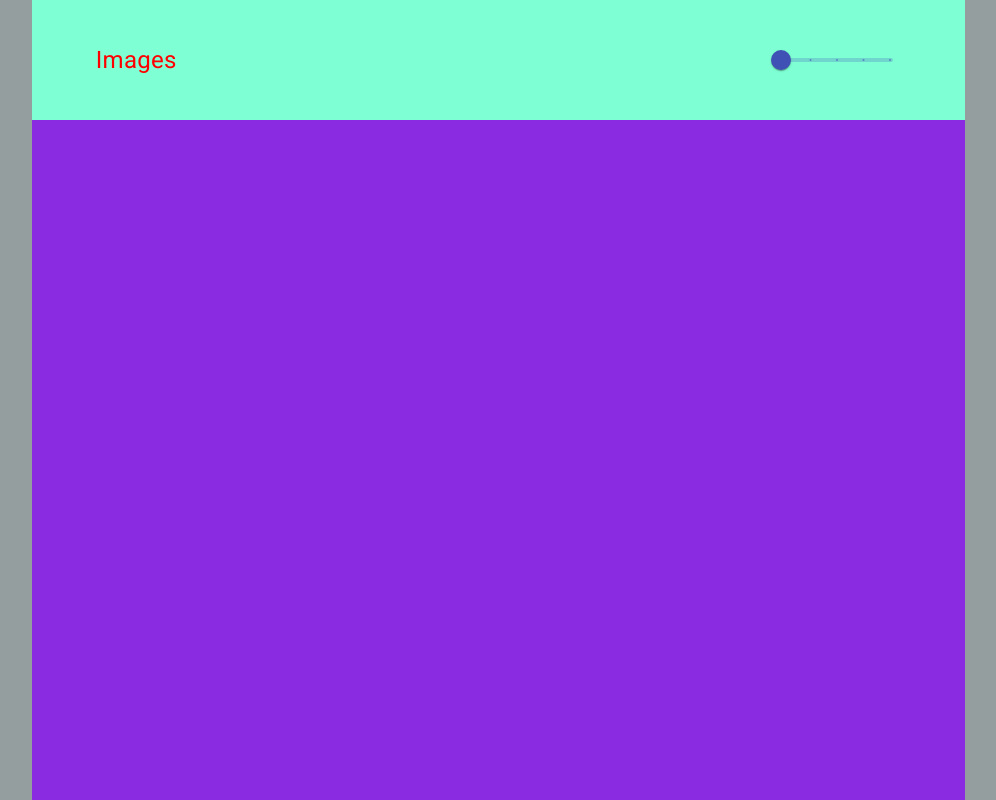
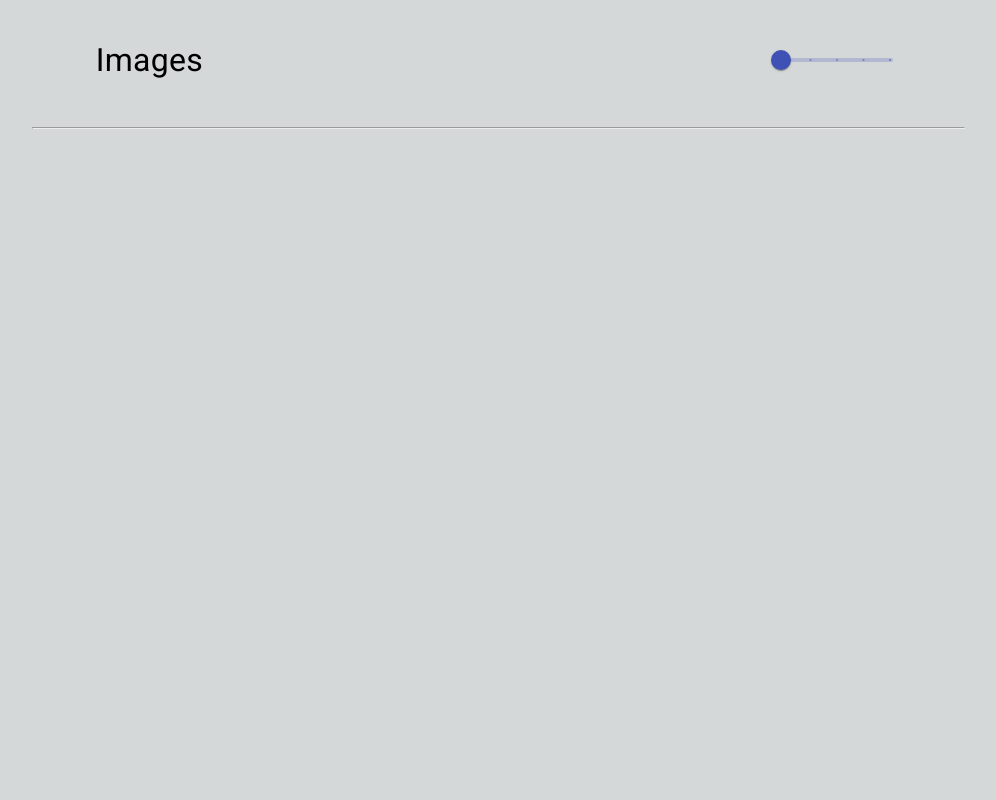
Before and after one commit to Vlatislav/gallery-test-app, an Angular app: page /gallery in a window 1280 px wide. Shown: the whole page, without its empty margins (84-1080 px from the left). Built offline with nearby package versions, Linux system fonts and the light colour scheme.

Commit message:
bugfix: fixed styles gallery-list header

```diff
--- a/src/app/app.component.scss
+++ b/src/app/app.component.scss
@@ -1,5 +1,4 @@
 .content {
-  background-color: blueviolet;
   width: 90%;
   margin: 0 auto;
   height: 100%;
--- a/src/app/gallery/list/list.component.html
+++ b/src/app/gallery/list/list.component.html
@@ -15,3 +15,4 @@
     </mat-slider>
   </div>
 </div>
+<hr />
--- a/src/app/gallery/list/list.component.scss
+++ b/src/app/gallery/list/list.component.scss
@@ -1,19 +1,14 @@
 .header {
   height: 15vh;
-  background-color: aquamarine;
   display: flex;
-  align-items:center;
+  align-items: center;
   padding: 0 5vw;
   justify-content: space-between;
+
   &__title {
     & p {
       margin: 0;
-      font-size: 24px;
-      color: red
+      font-size: 32px;
     }
   }
-
-  &__slider {
-
-  }
 }
--- a/src/styles.css
+++ b/src/styles.css
@@ -1,4 +1,4 @@
 /* You can add global styles to this file, and also import other style files */
 
-html, body { height: 100%; width: 90%;margin: auto; background-color: rgb(149, 158, 158); }
+html, body { height: 100%; width: 90%;margin: auto; background-color: rgb(213, 216, 216); }
 body { margin: 0; font-family: Roboto, "Helvetica Neue", sans-serif; }
```
